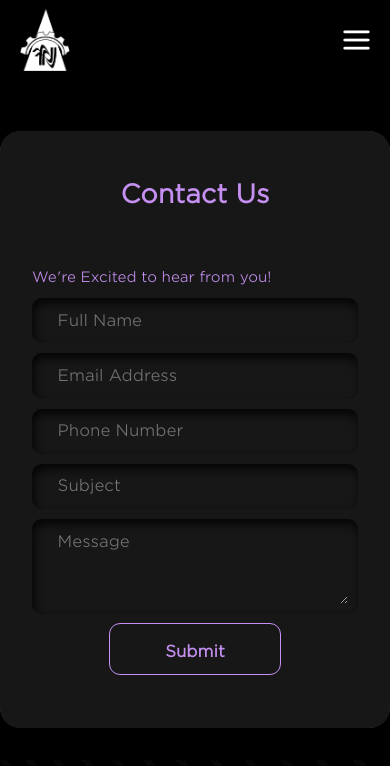
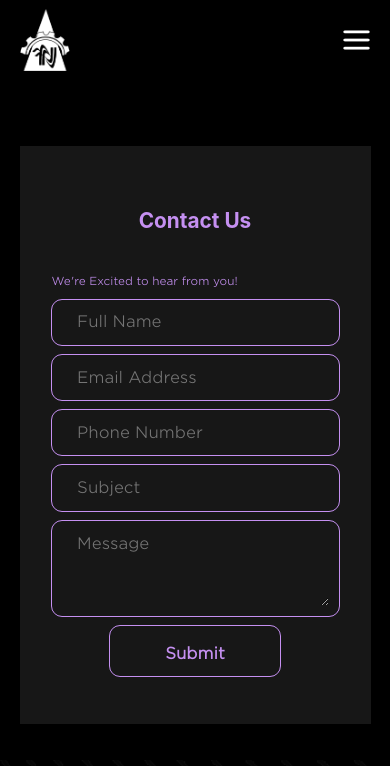
Before and after one commit to ahmedfayazyousuf/AlNakheelAdvertisingLLC, a React (Create React App) app: page /Contact in a window 390 px wide. Shown: the top 766 px of the page. Built offline with nearby package versions, Linux system fonts and the light colour scheme.

Commit message:
made the form 2d and mobile responsive

```diff
--- a/src/components/Contact/Contact.css
+++ b/src/components/Contact/Contact.css
@@ -7,17 +7,18 @@
     padding-inline: 2em;
     padding-bottom: 0.4em;
     background-color: #171717;
-    border-radius: 20px;
   }
 
   .form-heading {
     text-align: center;
-    margin: 1.7em;
+    margin: 1.3em;
     color: #c590f1;
-    font-size: 1.6em;
+    font-size: 1.7em;
     background-color: transparent;
     align-self: center;
     font-weight: bold;
+    font-family: BlinkMacSystemFont;
+    font-size: 26px;
   }
 
   .para {
@@ -36,16 +37,15 @@
     border-radius: 10px;
     padding: 0.6em;
     border: none;
-    outline: none;
+    outline: 1px solid #c590f1;
     color: white;
     background-color: #171717;
-    box-shadow: inset 2px 5px 10px rgb(5, 5, 5);
   }
 
   .input-field {
     background: none;
     border: none;
-    outline: none;
+    outline:  none;
     width: 100%;
     color: #ccd6f6;
     padding-inline: 1em;
@@ -69,25 +69,37 @@
     background-color: #a46fcf;
     color: #000;
     cursor: pointer;
-    box-shadow: inset 2px 5px 10px rgb(5, 5, 5);
   }
 
-  .form-card1 {
-    background-image: linear-gradient(163deg, #c464ff 0%, #c464ff 100%);
-    border-radius: 22px;
-    transition: all 0.3s;
-  }
+  @media (max-width: 768px) {
+    .form {
+        width: 90%;
+        padding: 2em;
+    }
 
-  .form-card1:hover {
-    box-shadow: 0px 0px 30px 1px rgba(227, 100, 255, 0.502);
-  }
+    .form-heading {
+        font-size: 1.5em;
+    }
 
-  .form-card2 {
-    border-radius: 0;
-    transition: all 0.2s;
-  }
+    .para {
+        font-size: 0.8em;
+    }
 
-  .form-card2:hover {
-    transform: scale(0.98);
-    border-radius: 20px;
-  }
+    .sendMessage-btn {
+        margin-bottom: 2em;
+    }
+}
+
+@media (max-width: 480px) {
+    .form-heading {
+        font-size: 1.3em;
+    }
+
+    .para {
+        font-size: 0.7em;
+    }
+
+    .sendMessage-btn {
+        margin-bottom: 1em;
+    }
+}
--- a/src/components/Contact/index.js
+++ b/src/components/Contact/index.js
@@ -37,9 +37,9 @@ const Contact = () => {
 
   return (
     <>
-      <div style={{ background: 'black', width: '100vw', height: '90vh', display: 'flex', justifyContent: 'center', alignItems: 'center', paddingTop: '100px' }}>
-        <div className="form-card1">
-          <div className="form-card2">
+      <div style={{ background: 'black', width: '100vw', height: '90vh', display: 'flex', justifyContent: 'center', alignItems: 'center', paddingTop: '110px' }}>
+
+
             <form className="form" onSubmit={handleSubmit}>
               <p className="form-heading">Contact Us</p>
               <p className="para">We're Excited to hear from you!</p>
@@ -109,8 +109,7 @@ const Contact = () => {
               <button className="sendMessage-btn" type='submit'>Submit</button>
             </form>
           </div>
-        </div>
-      </div>
+
       <Footer />
     </>
   );
```
